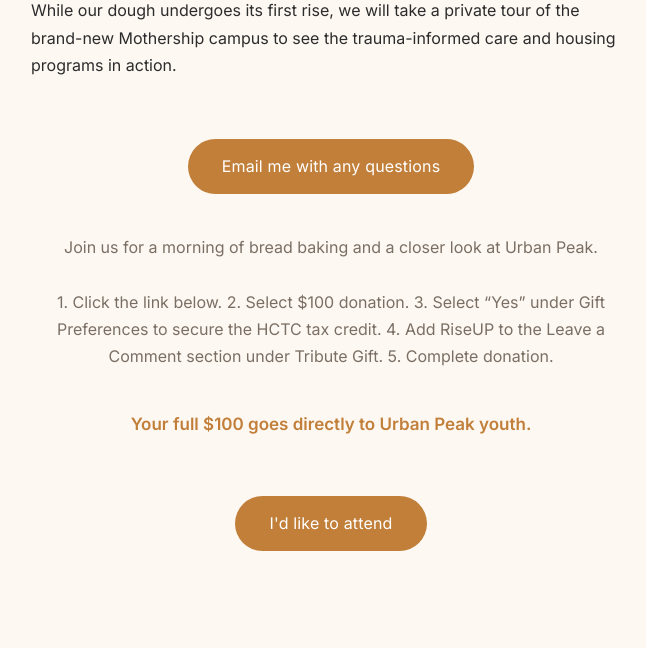
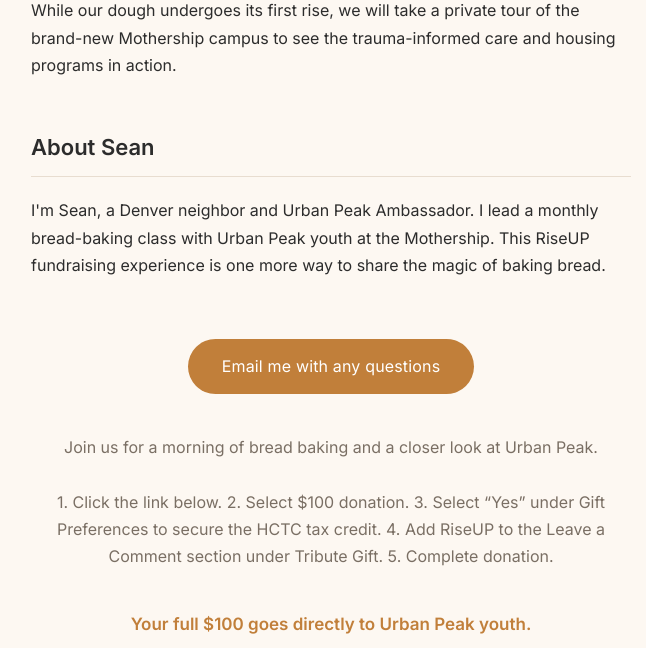
Before and after one commit to Seanluxt/RiseUP, a plain HTML site: page index.html in a window 1280 px wide. Shown: the part 820-1468 px from the top of the page, without its empty margins (309-955 px from the left). Drawn offline with Linux system fonts and the light colour scheme.

Commit message:
Add sections for 'The Experience' and 'About Sean'

```diff
--- a/index.html
+++ b/index.html
@@ -163,10 +163,16 @@
             </div>
         </div>
 
-        <div class="section">
+                <div class="section">
             <h2>The Experience</h2>
             <p>While our dough undergoes its first rise, we will take a private tour of the brand-new Mothership campus to see the trauma-informed care and housing programs in action.</p>
         </div>
+
+        <div class="section">
+            <h2>About Sean</h2>
+            <p>I'm Sean, a Denver neighbor and Urban Peak Ambassador. I lead a monthly bread-baking class with Urban Peak youth at the Mothership. This RiseUP fundraising experience is one more way to share the magic of baking bread.</p>
+        </div>
+
 <a href="mailto:seanluxton@gmail.com?subject=I'm interested in RiseUP!" class="cta-button"style="margin-top: 10px;">Email me with any questions</a>
 
 <p style="margin-top: 40px; color: var(--secondary-text);">Join us for a morning of bread baking and a closer look at Urban Peak.<br><br> 1. Click the link below. 2. Select $100 donation. 3. Select “Yes” under Gift Preferences to secure the HCTC tax credit. 4. Add RiseUP to the Leave a Comment section under Tribute Gift. 5. Complete donation. </p>
```
